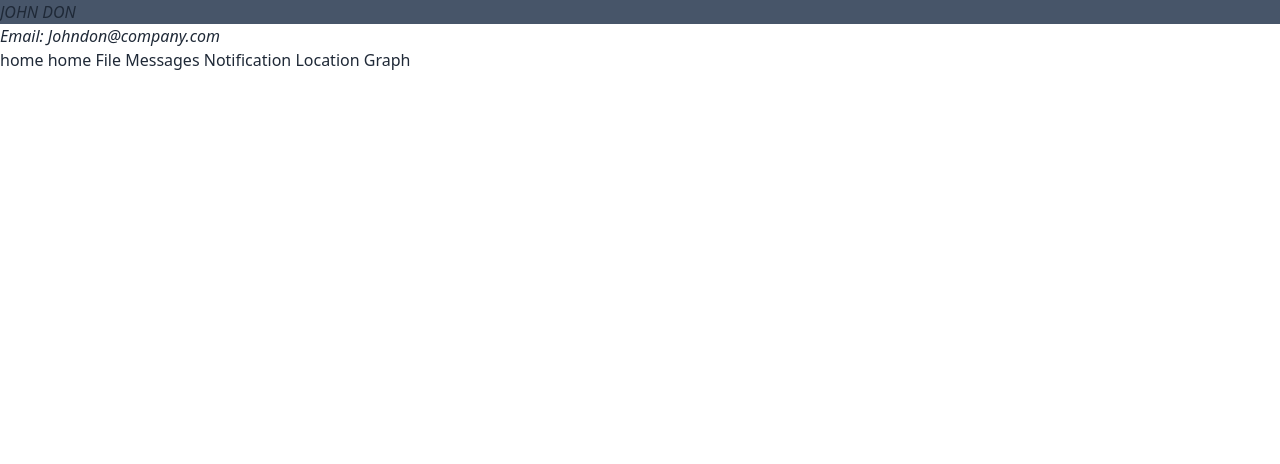
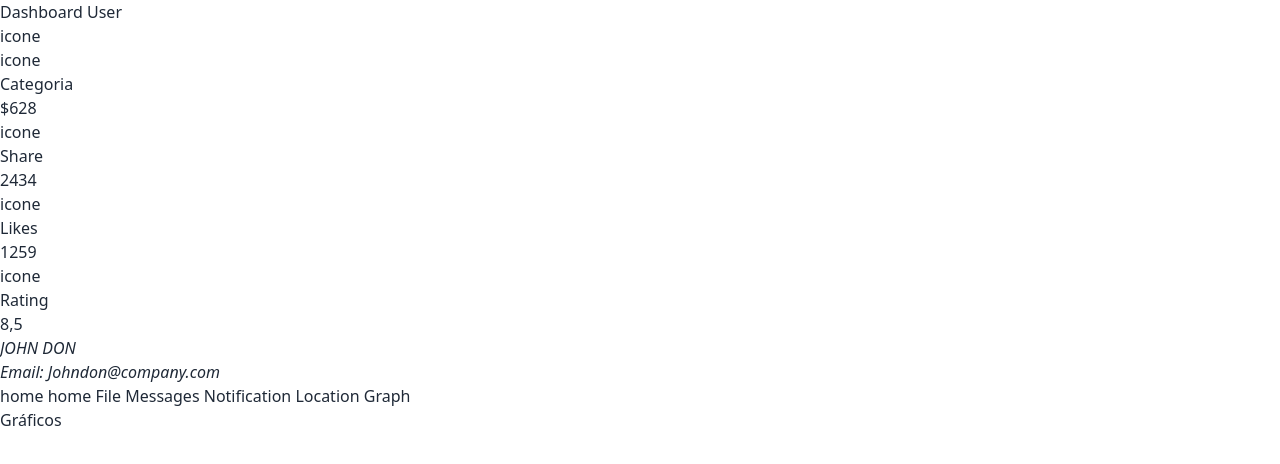
Before and after one commit to enascentedev/vue, a Vue app in the folder hotpage/: page / in a window 1280 px wide. Shown: the top 464 px of the page. Built offline with nearby package versions, Linux system fonts and the light colour scheme.

Commit message:
feature arquitetura

```diff
--- a/hotpage/src/components/header.vue
+++ b/hotpage/src/components/cabecalho.vue
@@ -7,6 +7,6 @@
 
 <script>
 export default {
-name: "Header",
+name: "Cabecalho",
 };
 </script>
--- a/hotpage/src/components/navegation.vue
+++ b/hotpage/src/components/navegation.vue
@@ -1,6 +1,6 @@
 <template>
 	<address>
-		<p class="bg-slate-600">JOHN DON</p>
+		<p >JOHN DON</p>
 		<p>Email: <a href="mailto:contato@exemplo.com">Johndon@company.com</a></p>
 	</address>
 	<nav>
--- a/hotpage/src/views/HomeView.vue
+++ b/hotpage/src/views/HomeView.vue
@@ -1,9 +1,19 @@
 <script setup>
-import Navegation from '../components/navegation.vue'
+import Cabecalho from "../components/cabecalho.vue";
+import Count from "../components/count.vue";
+import Dashboard from "../components/dashboard.vue";
+import Navegation from "../components/navegation.vue";
 </script>
 
 <template>
-  <main>
-    <navegation />
-  </main>
+	<header>
+<cabecalho/>
+	</header>
+	<main>
+		<count/>
+		<aside>
+			<navegation />
+		</aside>
+		<dashboard/>
+	</main>
 </template>
```
